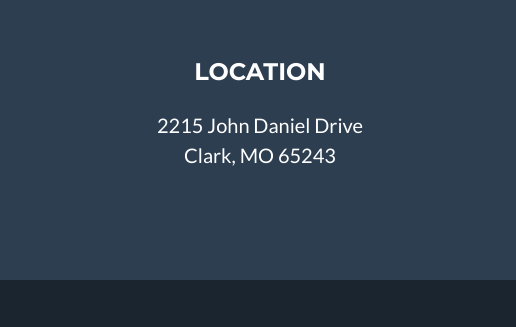
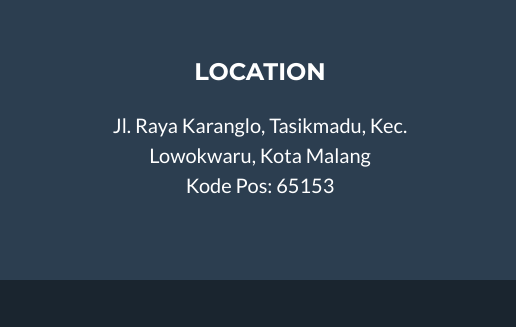
Before and after one commit to klixitn/klixitn.github.io, a website with bundled scripts: page index.html in a window 1280 px wide. Shown: the part 3280-3607 px from the top of the page, 0-516 px from the left. Built offline with nearby package versions, Linux system fonts and the light colour scheme.

Commit message:
update location

```diff
--- a/index.html
+++ b/index.html
@@ -289,8 +289,8 @@
         <!-- Footer Location -->
         <div class="col-lg-4 mb-5 mb-lg-0">
           <h4 class="text-uppercase mb-4">Location</h4>
-          <p class="lead mb-0">2215 John Daniel Drive
-            <br>Clark, MO 65243</p>
+          <p class="lead mb-0">Jl. Raya Karanglo, Tasikmadu, Kec. Lowokwaru, Kota Malang
+            <br>Kode Pos: 65153</p>
         </div>
 
         <!-- Footer Social Icons -->
```
